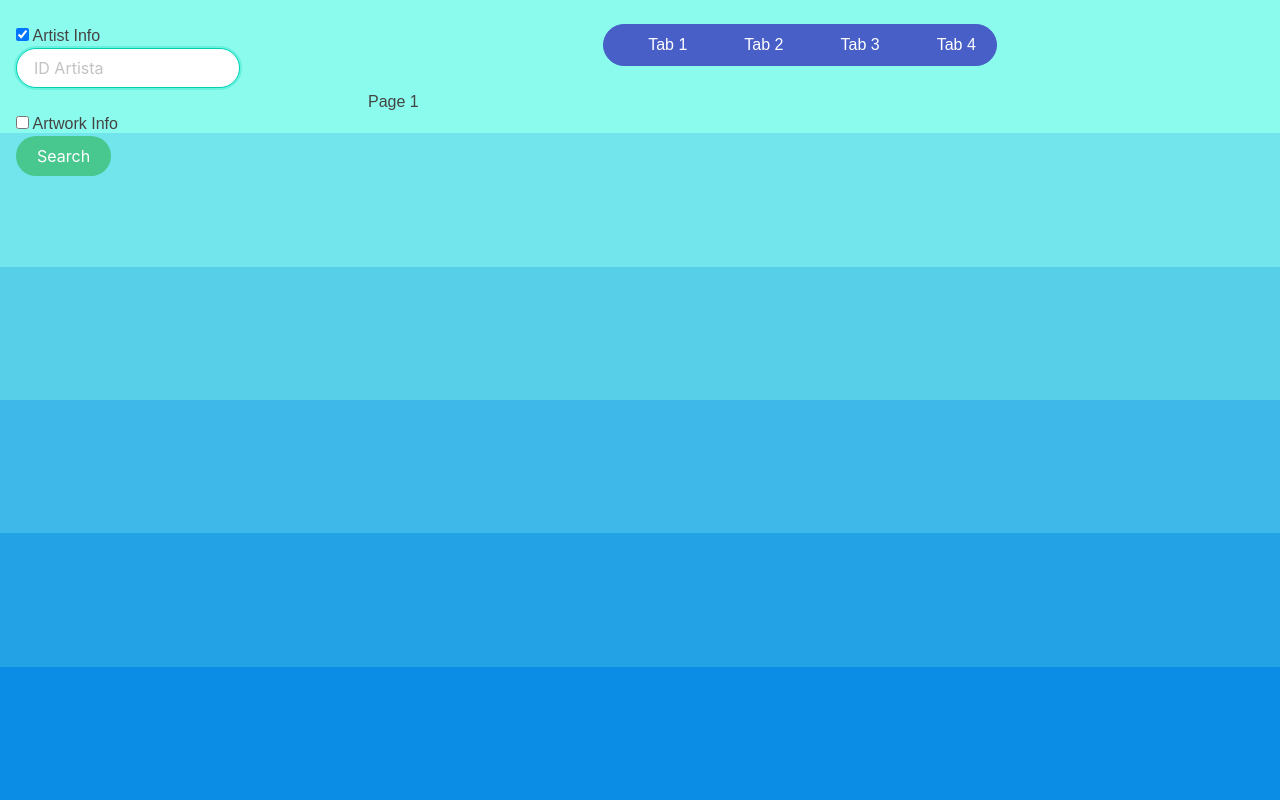
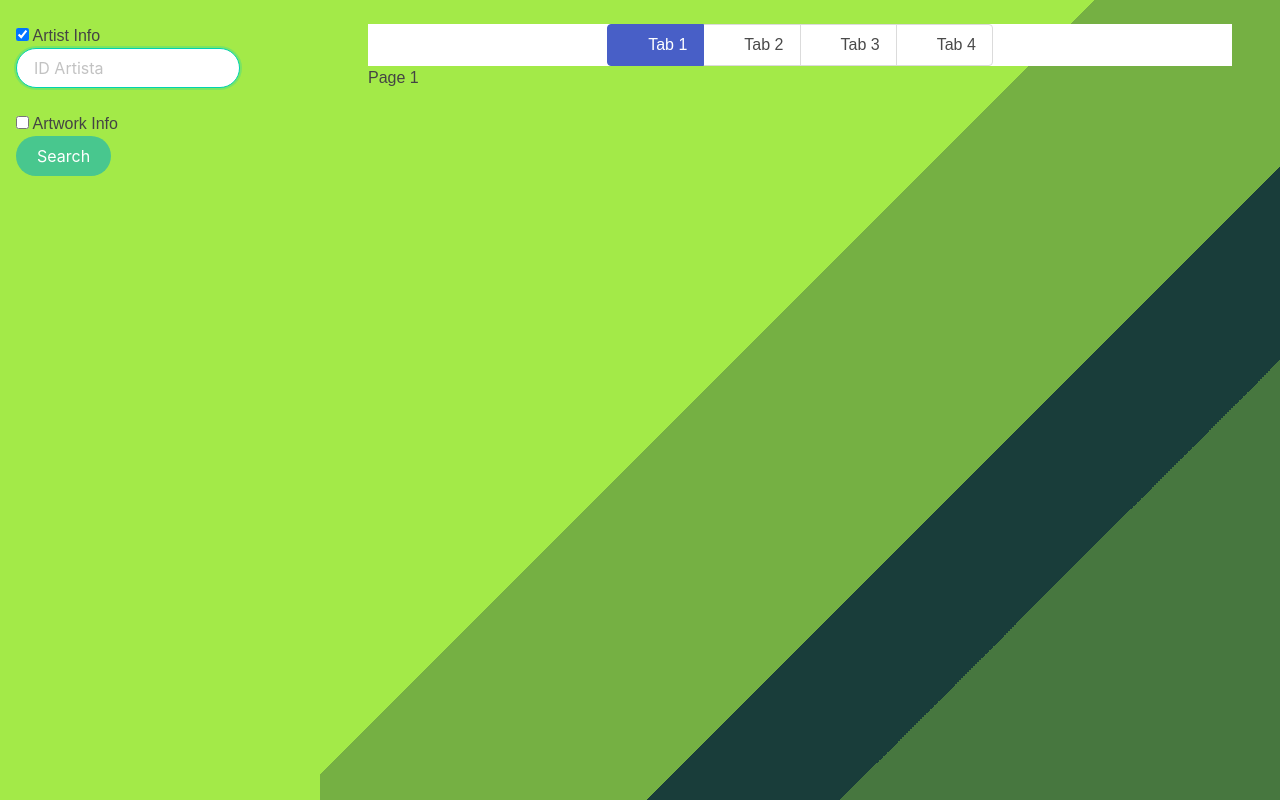
Before and after one commit to Xavija/TateMuseum, a PHP site: page / in a window 1280 px wide. Run offline with PHP 8.4, Linux system fonts and the light colour scheme; some libraries are stand-ins or nearby versions.

Commit message:
Added dynamic tabs

```diff
--- a/index.html
+++ b/index.html
@@ -49,10 +49,11 @@
 		<div class="split right">
 			<div class="backgroundRight">
 				<br />
-				<div class="tabs is-toggle is-toggle-rounded is-centered">
+					<div class="buh">
+				<div class="tabs is-toggle is-centered">
 					<ul>
-						<li class="is-active">
-							<a href="javascript:activateTab('page1')">
+						<li class="is-active" id="1">
+							<a href="javascript:activateTab('tab1div', '1')">
 								<span class="icon is-small">
 									<i class="fas" aria-hidden="true"></i>
 								</span>
@@ -61,8 +62,8 @@
 								</span>
 							</a>
 						</li>
-						<li class="is-active">
-							<a href="javascript:activateTab('page2')">
+						<li class="" id="2">
+							<a href="javascript:activateTab('tab2div', '2')">
 								<span class="icon is-small">
 									<i class="fas"></i>
 								</span>
@@ -71,8 +72,8 @@
 								</span>
 							</a>
 						</li>
-						<li class="is-active">
-							<a href="javascript:activateTab('page3')">
+						<li class="" id="3">
+							<a href="javascript:activateTab('tab3div', '3')">
 								<span class="icon is-small">
 									<i class="fas"></i>
 								</span>
@@ -81,8 +82,8 @@
 								</span>
 							</a>
 						</li>
-						<li class="is-active">
-							<a href="javascript:activateTab('page4')">
+						<li class="" id="4">
+							<a href="javascript:activateTab('tab4div', '4')">
 								<span class="icon is-small">
 									<i class="fas"></i>
 								</span>
@@ -93,11 +94,12 @@
 						</li>
 					</ul>
 				</div>
+			</div>
 				<div id="tabCtrl">
-					<div id="page1" style="display: block;">Page 1</div>
-					<div id="page2" style="display: none;">Page 2</div>
-					<div id="page3" style="display: none;">Page 3</div>
-					<div id="page4" style="display: none;">Page 4</div>
+					<div id="tab1div" style="display: block;">Page 1</div>
+					<div id="tab2div" style="display: none;">Page 1<br>Page 2</div>
+					<div id="tab3div" style="display: none;">Page 1<br>Page 2<br>Page 3</div>
+					<div id="tab4div" style="display: none;">Page 1<br>Page 2<br>Page 3<br>Page 4</div>
 				</div>
 			</div>
 		</div>
--- a/scripts.js
+++ b/scripts.js
@@ -9,7 +9,7 @@ $(document).ready(function() {
 	});
 });
 
-function activateTab(pageId) {
+function activateTab(pageId, id) {
 	var tabCtrl = document.getElementById("tabCtrl");
 	var pageToActivate = document.getElementById(pageId);
 	for (var i = 0; i < tabCtrl.childNodes.length; i++) {
@@ -18,4 +18,10 @@ function activateTab(pageId) {
 			node.style.display = node == pageToActivate ? "block" : "none";
 		}
 	}
+	// temp (si spera)
+	document.getElementById("1").className = "";
+	document.getElementById("2").className = "";
+	document.getElementById("3").className = "";
+	document.getElementById("4").className = "";
+	document.getElementById(id).className = "is-active";
 }
--- a/style.css
+++ b/style.css
@@ -3,21 +3,7 @@ body {
 	color: #444444;
 }
 .backgroundLeft {
-	background: linear-gradient(
-		0deg,
-		rgb(11, 140, 229) 0%,
-		rgb(11, 140, 229) 16.667%,
-		rgb(36, 162, 230) 16.667%,
-		rgb(36, 162, 230) 33.334%,
-		rgb(62, 184, 232) 33.334%,
-		rgb(62, 184, 232) 50.001000000000005%,
-		rgb(87, 207, 233) 50.001%,
-		rgb(87, 207, 233) 66.668%,
-		rgb(113, 229, 235) 66.668%,
-		rgb(113, 229, 235) 83.33500000000001%,
-		rgb(138, 251, 236) 83.335%,
-		rgb(138, 251, 236) 100.002%
-	);
+	background: rgb(163, 234, 72);
 	height: calc(100%);
 	/* width: calc(100%); */
 	padding-left: 5%;
@@ -26,19 +12,15 @@ body {
 
 .backgroundRight {
 	background: linear-gradient(
-		0deg,
-		rgb(11, 140, 229) 0%,
-		rgb(11, 140, 229) 16.667%,
-		rgb(36, 162, 230) 16.667%,
-		rgb(36, 162, 230) 33.334%,
-		rgb(62, 184, 232) 33.334%,
-		rgb(62, 184, 232) 50.001000000000005%,
-		rgb(87, 207, 233) 50.001%,
-		rgb(87, 207, 233) 66.668%,
-		rgb(113, 229, 235) 66.668%,
-		rgb(113, 229, 235) 83.33500000000001%,
-		rgb(138, 251, 236) 83.335%,
-		rgb(138, 251, 236) 100.002%
+		135deg,
+		rgb(163, 234, 72) 0%,
+		rgb(163, 234, 72) 44%,
+		rgb(117, 176, 67) 44%,
+		rgb(117, 176, 67) 64%,
+		rgb(25, 61, 58) 64%,
+		rgb(25, 61, 58) 75%,
+		rgb(71, 119, 63) 75%,
+		rgb(71, 119, 63) 100%
 	);
 	height: calc(100%);
 	/* width: calc(100%); */
@@ -79,3 +61,7 @@ body {
     width: 150px;
     border-radius: 50%;
 } */
+
+.buh {
+	background: #ffffff;
+}
```
